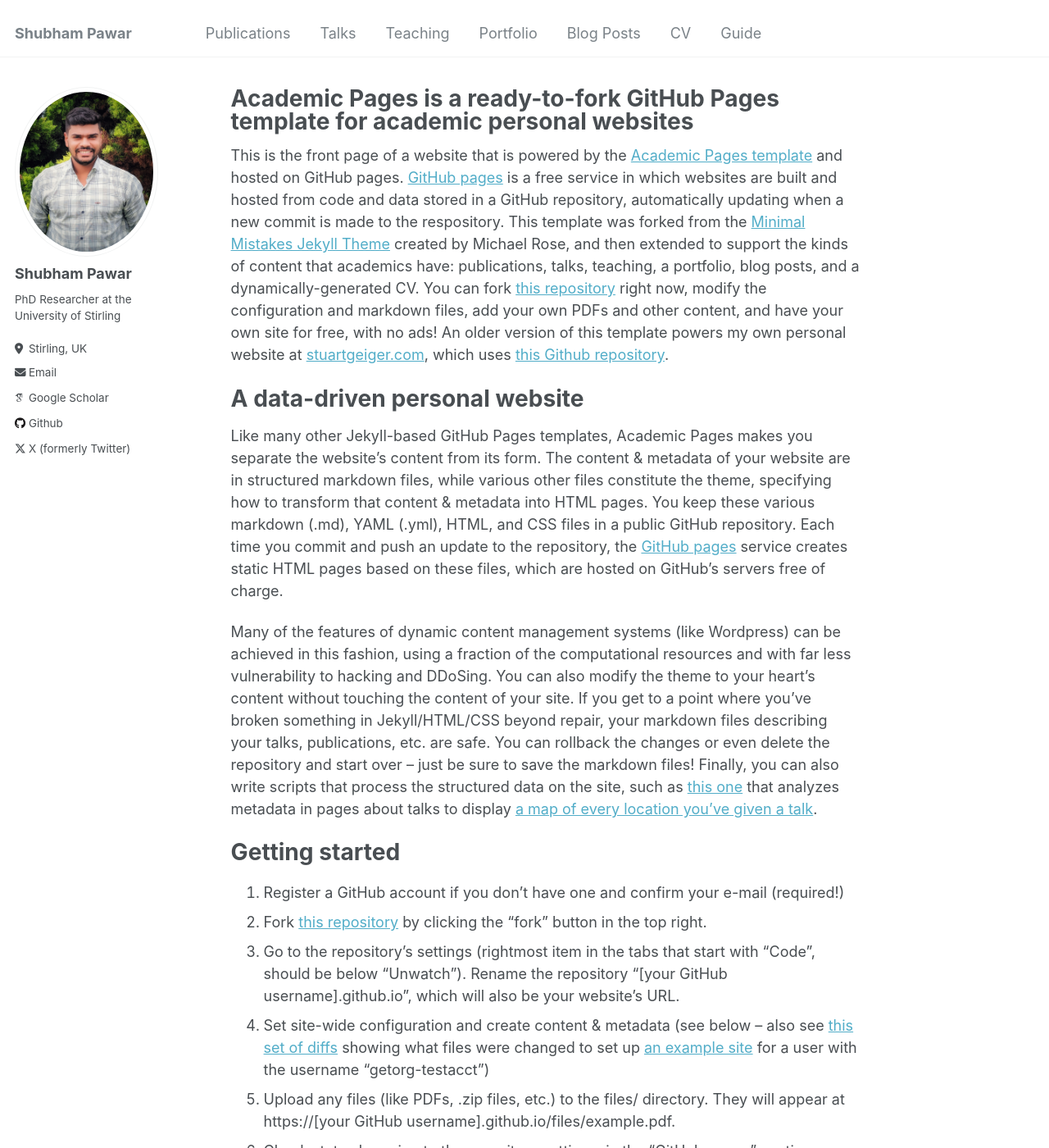
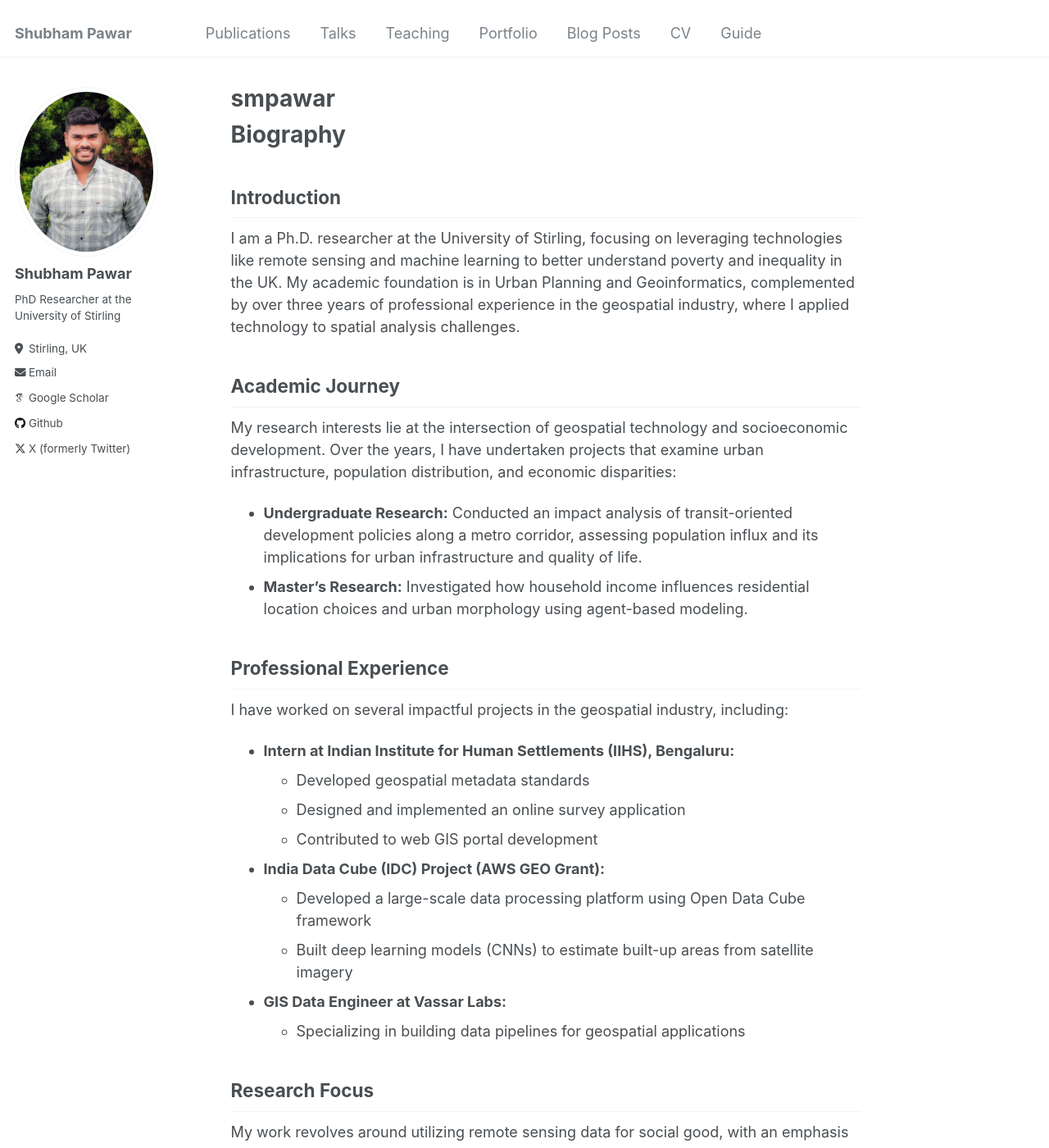
Before and after one commit to Shubham6147/shubham.github.io, a Jekyll site: the page built from _pages/about.md, in a window 1280 px wide and 1400 px high. Shown: the whole window at 82% size. Built offline with Jekyll 4.4.1, drawn with Linux system fonts in a browser that asks for light colours; some web fonts are replaced; some of the changed text lies outside the part shown.

Commit message:
added about me

```diff
--- a/_pages/about.md
+++ b/_pages/about.md
@@ -1,49 +1,47 @@
 ---
 permalink: /
-title: "Academic Pages is a ready-to-fork GitHub Pages template for academic personal websites"
+title: "smpawar"
 author_profile: true
 redirect_from:
   - /about/
   - /about.html
 ---
 
-This is the front page of a website that is powered by the [Academic Pages template](https://github.com/academicpages/academicpages.github.io) and hosted on GitHub pages. [GitHub pages](https://pages.github.com) is a free service in which websites are built and hosted from code and data stored in a GitHub repository, automatically updating when a new commit is made to the respository. This template was forked from the [Minimal Mistakes Jekyll Theme](https://mmistakes.github.io/minimal-mistakes/) created by Michael Rose, and then extended to support the kinds of content that academics have: publications, talks, teaching, a portfolio, blog posts, and a dynamically-generated CV. You can fork [this repository](https://github.com/academicpages/academicpages.github.io) right now, modify the configuration and markdown files, add your own PDFs and other content, and have your own site for free, with no ads! An older version of this template powers my own personal website at [stuartgeiger.com](http://stuartgeiger.com), which uses [this Github repository](https://github.com/staeiou/staeiou.github.io).
+# Biography
 
-A data-driven personal website
-======
-Like many other Jekyll-based GitHub Pages templates, Academic Pages makes you separate the website's content from its form. The content & metadata of your website are in structured markdown files, while various other files constitute the theme, specifying how to transform that content & metadata into HTML pages. You keep these various markdown (.md), YAML (.yml), HTML, and CSS files in a public GitHub repository. Each time you commit and push an update to the repository, the [GitHub pages](https://pages.github.com/) service creates static HTML pages based on these files, which are hosted on GitHub's servers free of charge.
+## Introduction
 
-Many of the features of dynamic content management systems (like Wordpress) can be achieved in this fashion, using a fraction of the computational resources and with far less vulnerability to hacking and DDoSing. You can also modify the theme to your heart's content without touching the content of your site. If you get to a point where you've broken something in Jekyll/HTML/CSS beyond repair, your markdown files describing your talks, publications, etc. are safe. You can rollback the changes or even delete the repository and start over -- just be sure to save the markdown files! Finally, you can also write scripts that process the structured data on the site, such as [this one](https://github.com/academicpages/academicpages.github.io/blob/master/talkmap.ipynb) that analyzes metadata in pages about talks to display [a map of every location you've given a talk](https://academicpages.github.io/talkmap.html).
+I am a Ph.D. researcher at the University of Stirling, focusing on leveraging technologies like remote sensing and machine learning to better understand poverty and inequality in the UK. My academic foundation is in Urban Planning and Geoinformatics, complemented by over three years of professional experience in the geospatial industry, where I applied technology to spatial analysis challenges.
 
-Getting started
-======
-1. Register a GitHub account if you don't have one and confirm your e-mail (required!)
-1. Fork [this repository](https://github.com/academicpages/academicpages.github.io) by clicking the "fork" button in the top right.
-1. Go to the repository's settings (rightmost item in the tabs that start with "Code", should be below "Unwatch"). Rename the repository "[your GitHub username].github.io", which will also be your website's URL.
-1. Set site-wide configuration and create content & metadata (see below -- also see [this set of diffs](http://archive.is/3TPas) showing what files were changed to set up [an example site](https://getorg-testacct.github.io) for a user with the username "getorg-testacct")
-1. Upload any files (like PDFs, .zip files, etc.) to the files/ directory. They will appear at https://[your GitHub username].github.io/files/example.pdf.
-1. Check status by going to the repository settings, in the "GitHub pages" section
+## Academic Journey
 
-Site-wide configuration
-------
-The main configuration file for the site is in the base directory in [_config.yml](https://github.com/academicpages/academicpages.github.io/blob/master/_config.yml), which defines the content in the sidebars and other site-wide features. You will need to replace the default variables with ones about yourself and your site's github repository. The configuration file for the top menu is in [_data/navigation.yml](https://github.com/academicpages/academicpages.github.io/blob/master/_data/navigation.yml). For example, if you don't have a portfolio or blog posts, you can remove those items from that navigation.yml file to remove them from the header.
+My research interests lie at the intersection of geospatial technology and socioeconomic development. Over the years, I have undertaken projects that examine urban infrastructure, population distribution, and economic disparities:
 
-Create content & metadata
-------
-For site content, there is one markdown file for each type of content, which are stored in directories like _publications, _talks, _posts, _teaching, or _pages. For example, each talk is a markdown file in the [_talks directory](https://github.com/academicpages/academicpages.github.io/tree/master/_talks). At the top of each markdown file is structured data in YAML about the talk, which the theme will parse to do lots of cool stuff. The same structured data about a talk is used to generate the list of talks on the [Talks page](https://academicpages.github.io/talks), each [individual page](https://academicpages.github.io/talks/2012-03-01-talk-1) for specific talks, the talks section for the [CV page](https://academicpages.github.io/cv), and the [map of places you've given a talk](https://academicpages.github.io/talkmap.html) (if you run this [python file](https://github.com/academicpages/academicpages.github.io/blob/master/talkmap.py) or [Jupyter notebook](https://github.com/academicpages/academicpages.github.io/blob/master/talkmap.ipynb), which creates the HTML for the map based on the contents of the _talks directory).
+- **Undergraduate Research:** Conducted an impact analysis of transit-oriented development policies along a metro corridor, assessing population influx and its implications for urban infrastructure and quality of life.
+- **Master’s Research:** Investigated how household income influences residential location choices and urban morphology using agent-based modeling.
 
-**Markdown generator**
+## Professional Experience
 
-I have also created [a set of Jupyter notebooks](https://github.com/academicpages/academicpages.github.io/tree/master/markdown_generator
-) that converts a CSV containing structured data about talks or presentations into individual markdown files that will be properly formatted for the Academic Pages template. The sample CSVs in that directory are the ones I used to create my own personal website at stuartgeiger.com. My usual workflow is that I keep a spreadsheet of my publications and talks, then run the code in these notebooks to generate the markdown files, then commit and push them to the GitHub repository.
+I have worked on several impactful projects in the geospatial industry, including:
 
-How to edit your site's GitHub repository
-------
-Many people use a git client to create files on their local computer and then push them to GitHub's servers. If you are not familiar with git, you can directly edit these configuration and markdown files directly in the github.com interface. Navigate to a file (like [this one](https://github.com/academicpages/academicpages.github.io/blob/master/_talks/2012-03-01-talk-1.md) and click the pencil icon in the top right of the content preview (to the right of the "Raw | Blame | History" buttons). You can delete a file by clicking the trashcan icon to the right of the pencil icon. You can also create new files or upload files by navigating to a directory and clicking the "Create new file" or "Upload files" buttons.
+- **Intern at Indian Institute for Human Settlements (IIHS), Bengaluru:**
+  - Developed geospatial metadata standards
+  - Designed and implemented an online survey application
+  - Contributed to web GIS portal development
+- **India Data Cube (IDC) Project (AWS GEO Grant):**
+  - Developed a large-scale data processing platform using Open Data Cube framework
+  - Built deep learning models (CNNs) to estimate built-up areas from satellite imagery
+- **GIS Data Engineer at Vassar Labs:**
+  - Specializing in building data pipelines for geospatial applications
 
-Example: editing a markdown file for a talk
-![Editing a markdown file for a talk](/images/editing-talk.png)
+## Research Focus
 
-For more info
-------
-More info about configuring Academic Pages can be found in [the guide](https://academicpages.github.io/markdown/). The [guides for the Minimal Mistakes theme](https://mmistakes.github.io/minimal-mistakes/docs/configuration/) (which this theme was forked from) might also be helpful.
+My work revolves around utilizing remote sensing data for social good, with an emphasis on machine learning applications in urban analytics. I am deeply committed to open-source initiatives, contributing to educational blogs and community-driven projects.
+
+## Learn More
+
+For detailed information about my professional experience, academic background, and curriculum vitae, please visit the dedicated sections on this website.
+
+---
+
+*I am passionate about bridging the gap between cutting-edge spatial analysis methods and practical applications, driving informed decision-making in complex urban and social systems.*
```
